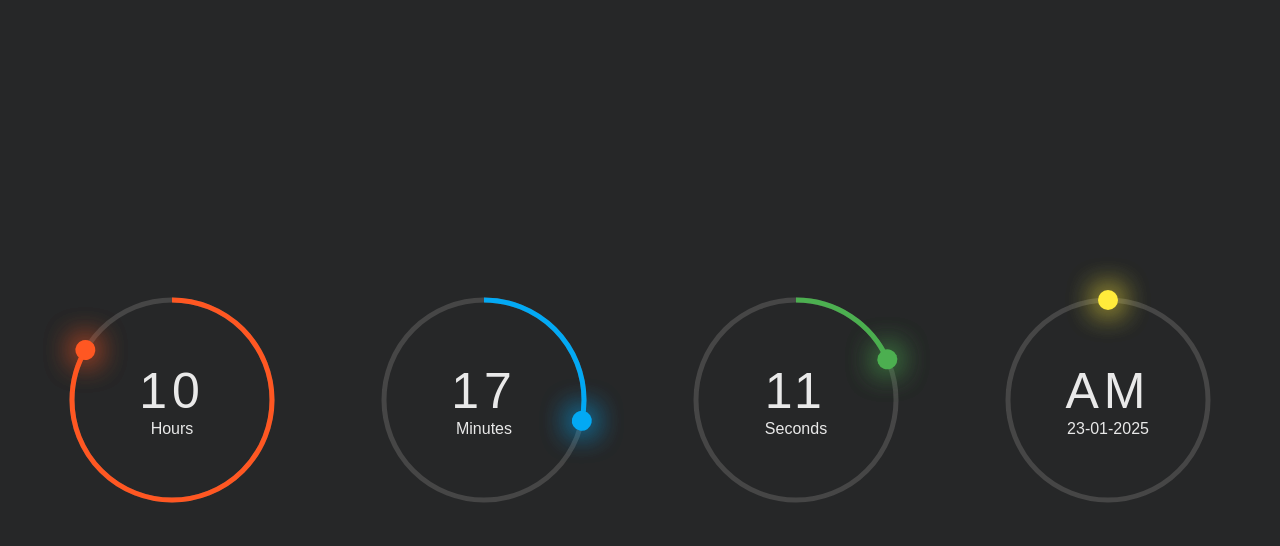
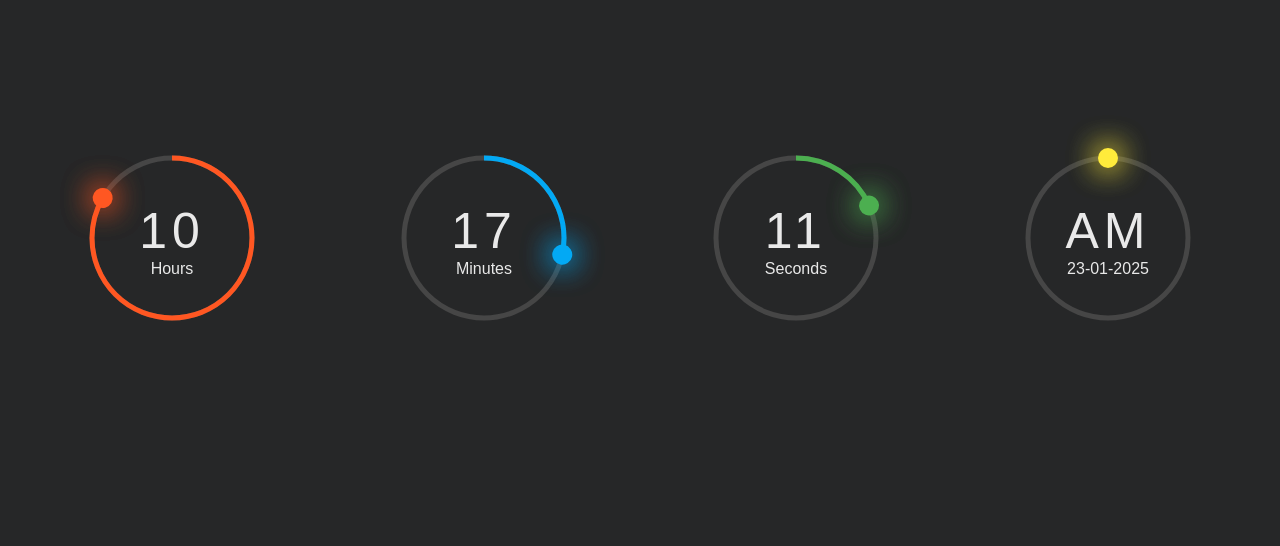
Before and after one commit to ag-sanjjeev/app-digital-clock-js, a plain HTML site: page index.html in a window 1280 px wide. Drawn offline with Linux system fonts and the light colour scheme.

Commit message:
Added Responsive

```diff
--- a/index.html
+++ b/index.html
@@ -16,8 +16,8 @@
 	<div class="hours box">
 		<!-- Hours Circle -->
 		<svg>
-			<circle cx="100" cy="100" r="100"></circle>
-			<circle cx="100" cy="100" r="100" id="hours-circle"></circle>
+			<circle cx="100" cy="100" r="80"></circle>
+			<circle cx="100" cy="100" r="80" id="hours-circle"></circle>
 		</svg>
 		<!-- Hours Dot -->
 		<div class="dot"></div>
@@ -31,8 +31,8 @@
 	<div class="minutes box">
 		<!-- Minutes Circle -->
 		<svg>
-			<circle cx="100" cy="100" r="100"></circle>
-			<circle cx="100" cy="100" r="100" id="minutes-circle"></circle>
+			<circle cx="100" cy="100" r="80"></circle>
+			<circle cx="100" cy="100" r="80" id="minutes-circle"></circle>
 		</svg>
 		<!-- Minutes Dot -->
 		<div class="dot"></div>
@@ -46,8 +46,8 @@
 	<div class="seconds box">
 		<!-- Seconds Circle -->
 		<svg>
-			<circle cx="100" cy="100" r="100"></circle>
-			<circle cx="100" cy="100" r="100" id="seconds-circle"></circle>
+			<circle cx="100" cy="100" r="80"></circle>
+			<circle cx="100" cy="100" r="80" id="seconds-circle"></circle>
 		</svg>
 		<!-- Seconds Dot -->
 		<div class="dot"></div>
@@ -61,8 +61,8 @@
 	<div class="meridian box">
 		<!-- Meridian Circle -->
 		<svg>
-			<circle cx="100" cy="100" r="100"></circle>
-			<circle cx="100" cy="100" r="100" id="meridian-circle"></circle>
+			<circle cx="100" cy="100" r="80"></circle>
+			<circle cx="100" cy="100" r="80" id="meridian-circle"></circle>
 		</svg>
 		<!-- Meridian Dot -->
 		<div class="dot"></div>
--- a/scripts/main.js
+++ b/scripts/main.js
@@ -43,7 +43,7 @@ function Clock() {
 		self.secondsCircle = document.getElementById('seconds-circle');
 		self.meridianCircle = document.getElementById('meridian-circle');
 		self.date = document.querySelector('.text .date');
-		self.circleStrokeDash = 630; // defined in styles for each circles
+		self.circleStrokeDash = 502; // defined in styles for each circles
 	};
 
 	// run function
--- a/styles/sass/main.scss
+++ b/styles/sass/main.scss
@@ -25,16 +25,16 @@ body {
 	inset: 0 0 0 0;
 	padding: 0 pixel_to_rem(16);
 	width: 100%;
+	height: 60vh;
 	display: flex;
+	flex-wrap: wrap;
 	justify-content: space-around;
 	align-items: center;
+	overflow-x: clip;
 }
 
 .box {
 	position: relative;
-	display: flex;
-	justify-content: center;
-	align-items: center;
 
 	svg {
 		position: relative;
@@ -54,6 +54,7 @@ body {
 
 	.dot {
 		position: absolute;
+		top: 0;
 		width: 100%;
 		aspect-ratio: 1;
 		display: flex;
@@ -62,7 +63,7 @@ body {
 		&::before {
 			content: '';
 			position: absolute;
-			top: pixel_to_rem(-5);
+			top: pixel_to_rem(15);
 			width: pixel_to_rem(20);
 			aspect-ratio: 1;
 			border-radius: 50%;
@@ -71,6 +72,9 @@ body {
 
 	.text {
 		position: absolute;
+		top: 50%;
+    left: 50%;
+    translate: -50% -50%;
 		font-family: 'arial', sans-serif;
 		.name, .date {
 			display: block;
@@ -83,7 +87,7 @@ body {
 	$color: var.$light-red;
 	svg circle#hours-circle {
 		stroke: $color;
-		stroke-dasharray: 630;
+		stroke-dasharray: 502;
 	}
 	.dot {
 		&::before {
@@ -97,7 +101,7 @@ body {
 	$color: var.$light-blue;
 	svg circle#minutes-circle {
 		stroke: $color;
-		stroke-dasharray: 630;
+		stroke-dasharray: 502;
 	}
 	.dot {
 		&::before {
@@ -111,7 +115,7 @@ body {
 	$color: var.$light-green;
 	svg circle#seconds-circle {
 		stroke: $color;
-		stroke-dasharray: 630;
+		stroke-dasharray: 502;
 	}
 	.dot {
 		&::before {
@@ -125,7 +129,7 @@ body {
 	$color: var.$light-yellow;
 	svg circle#meridian-circle {
 		stroke: $color;
-		stroke-dasharray: 630;
+		stroke-dasharray: 502;
 	}
 	.dot {
 		&::before {
```
Also changed, not shown: styles/css/main.min.css.
